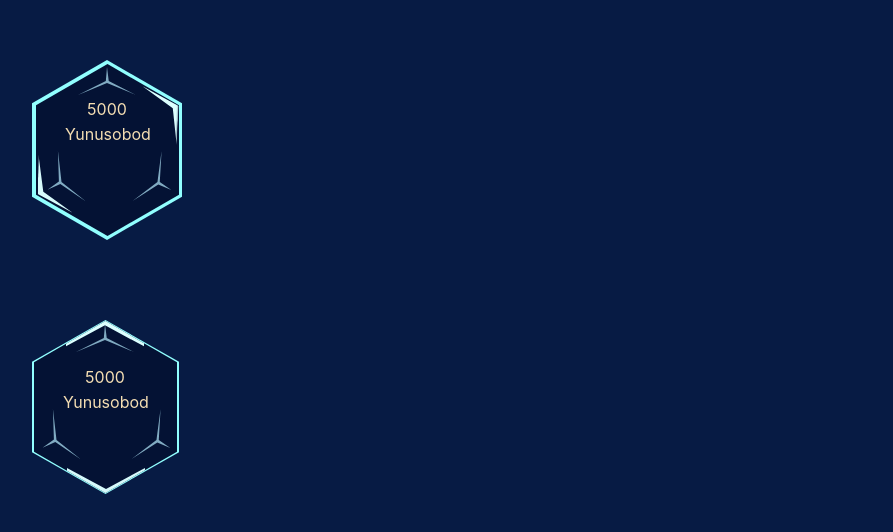
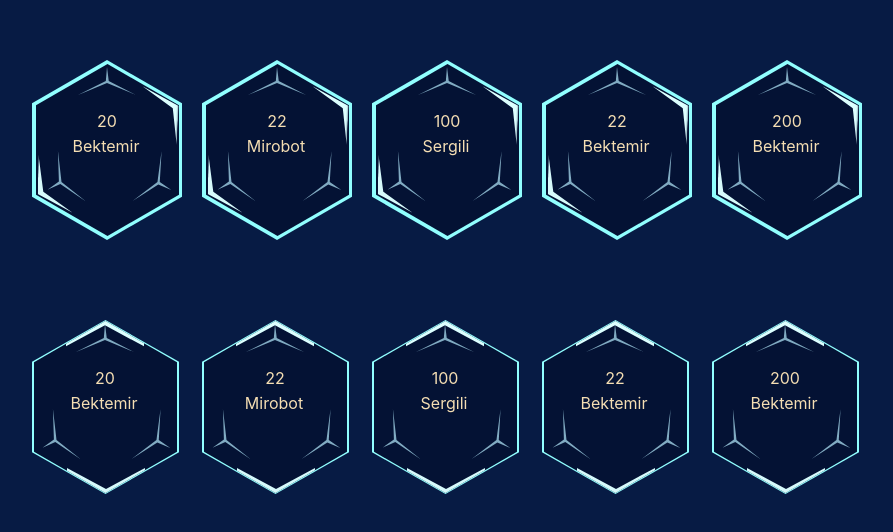
Before and after one commit to DiyorbekOrtiqov/buttom, a React (Create React App) app: page / in a window 1280 px wide. Shown: the part 2886-3418 px from the top of the page, without its empty margins (378-1271 px from the left). Built offline with nearby package versions, Linux system fonts and the light colour scheme; a web font is replaced by a local one.

Commit message:
BeeHouse bitirildi.

```diff
--- a/package.json
+++ b/package.json
@@ -13,6 +13,7 @@
     "react-dom": "^18.2.0",
     "react-icon": "^1.0.0",
     "react-icons": "^4.10.1",
+    "react-router-dom": "^6.14.2",
     "react-scripts": "5.0.1",
     "web-vitals": "^2.1.4"
   },
--- a/src/components/bee house/Bee.jsx
+++ b/src/components/bee house/Bee.jsx
@@ -1,12 +1,52 @@
 import React from 'react'
-import ZText from '@namchee/vue-ztext';
 import "./bee.css"
-import Beew from ".././img/Bee.png"
+
+const data = [
+    {
+        id: 1,
+        title: "Bektemir",
+        count: 20,
+    },
+    {
+        id: 2,
+        title: "Mirobot",
+        count: 22,
+
+    },{
+        id: 3,
+        title: "Sergili",
+        count: 100,
+
+    },{
+        id: 4,
+        title: "Bektemir",
+        count: 22,
+
+    },{
+        id: 5,
+        title: "Bektemir",
+        count: 200,
+
+    }
+
+
+
+
+
+]
+
+
 function Bee() {
     return (
         <div className='body'>
             <div className='BeeBox'>
+            {data.map(item => (
                 <div>
+
+
+                    {/* aktiv holdagi ko'rinishi */}
+
+
                         <div className='BeeHeroBox'>
                             <div className='BeeHeroBoxin'>
                                 <div className='BeeHeroBigLine'>
@@ -24,15 +64,16 @@ function Bee() {
 
                                 </div>
 
-                            <div className='BeeHeroText'>
-                                5000
-                                <br />
-                                <p>
-                                    Yunusobod
-                                </p>
+                                <div key={item.id} className='BeeHeroTextSimple' data-count={item.count} data-location={item.title}>
+                                        {item.count}<br />
+                                        <p>{item.title}</p>
                                     </div>
                             </div>
                         </div>
+
+                    {/* statik holdagi ko'rinishi */}
+
+
                     <div className='BeeHeroBoxSimple'>
                         <div className='BeeHeroBox2Simple'>
                             <div className='BeeHeroBoxinSimple'>
@@ -51,18 +92,18 @@ function Bee() {
 
                                 </div>
 
-                                <div className='BeeHeroTextSimple'>
-                                    5000
-                                    <br />
-                                    <p>
-                                        Yunusobod
-                                    </p>
+                                    <div key={item.id} className='BeeHeroTextSimple' data-count={item.count} data-location={item.title}>
+                                        {item.count}<br />
+                                        <p>{item.title}</p>
+                                    </div>
+
                             </div>
                         </div>
                     </div>
                 </div>
+                ))}
             </div>
-            </div>
+
         </div>
     )
 }
--- a/src/components/bee house/bee.css
+++ b/src/components/bee house/bee.css
@@ -9,9 +9,9 @@
 .BeeBox{
     width: 500px;
     height: 500px;
-
     border-radius: 20px;
     margin-bottom: 300px;
+    display: flex;
 }
 
 
@@ -150,6 +150,7 @@
     justify-content: center;
     width: 120px;
     height: 100px;
+    top: 15px;
     background-color: transparent;
     padding-top: 35px;
     margin-left: 11px;
@@ -175,10 +176,12 @@
 .BeeHeroBoxSimple{
     width: 147px;
     height: 175px;
+    left: -20px;
 }
 
 .BeeHeroBox2Simple{
     margin-left: 2px;
+
 }
 
 .BeeHeroBoxSimple{
@@ -313,6 +316,7 @@
     text-align: center;
     justify-content: center;
     width: 120px;
+    top: 1px;
     height: 100px;
     background-color: transparent;
     padding-top: 32%;
```
Also changed, not shown: 1 other file (tests, documents, lock files or other folders). Lines whose indentation alone changed are shown as unchanged.
